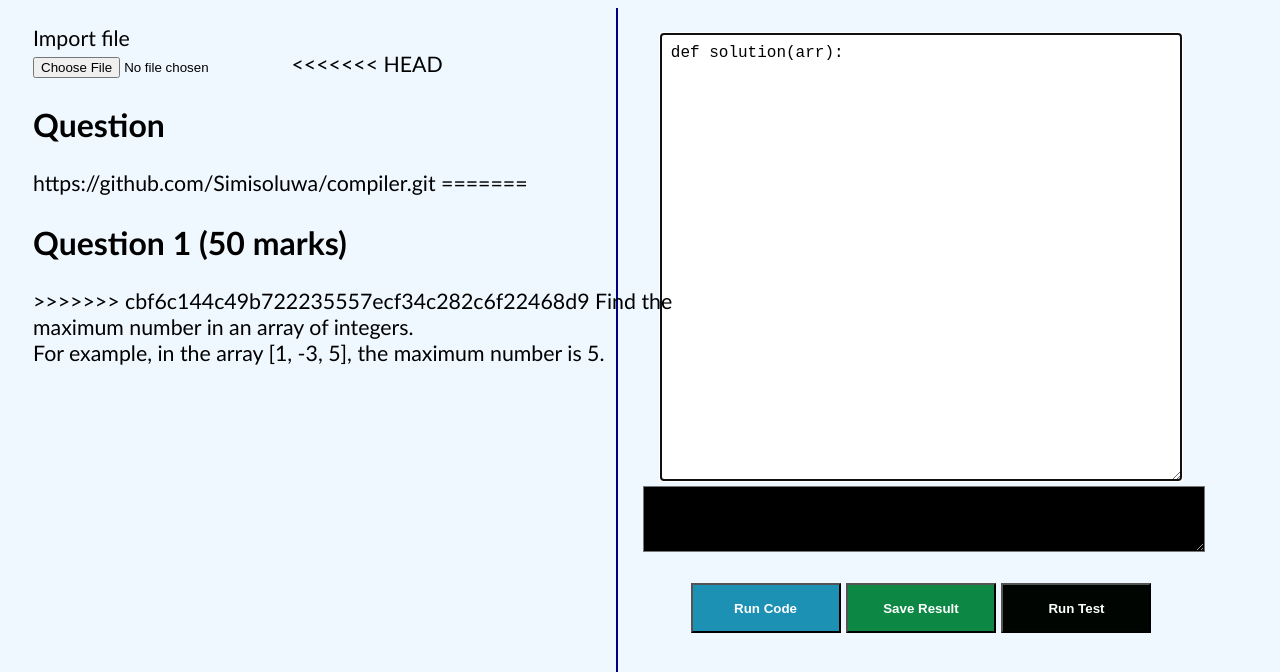
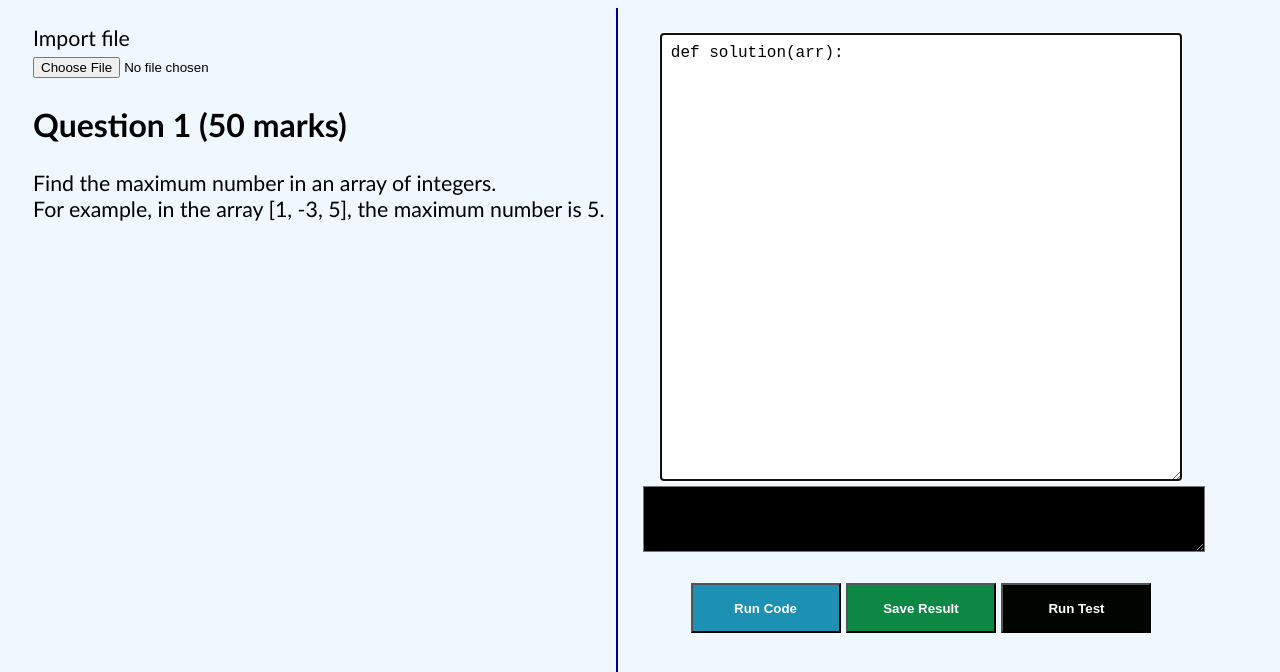
Before and after one commit to Simisoluwa/compiler, a website: page index.html in a window 1280 px wide. Shown: the top 672 px of the page. Drawn offline with Linux system fonts and the light colour scheme.

Commit message:
Update index.html

```diff
--- a/index.html
+++ b/index.html
@@ -77,11 +77,7 @@
       <div class="question">
         Import file <br />
         <input type="file" id="myFile" name="filename" />
-<<<<<<< HEAD
-        <h2><strong>Question</strong></h2>https://github.com/Simisoluwa/compiler.git
-=======
         <h2><strong>Question 1 (50 marks)</strong></h2>
->>>>>>> cbf6c144c49b722235557ecf34c282c6f22468d9
         Find the maximum number in an array of integers.
         <br />
         For example, in the array [1, -3, 5], the maximum number is 5.
```
